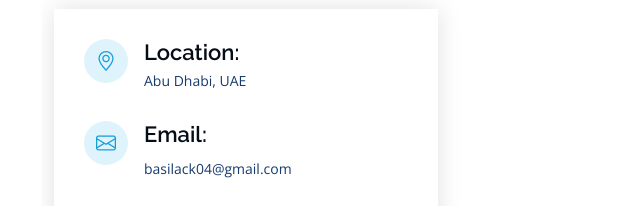
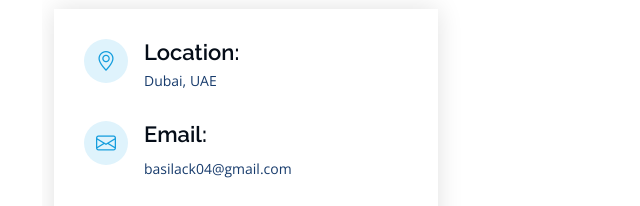
Before and after one commit to basilack/Portfolio-Website.github.io, a plain HTML site: page index.html in a window 1280 px wide. Shown: the part 5144-5350 px from the top of the page, 258-898 px from the left. Drawn offline with nearby package versions, Linux system fonts and the light colour scheme.

Commit message:
Updated index.html

```diff
--- a/index.html
+++ b/index.html
@@ -555,7 +555,7 @@
               <div class="address">
                 <i class="bi bi-geo-alt"></i>
                 <h4>Location:</h4>
-                <p>Abu Dhabi, UAE</p>
+                <p>Dubai, UAE</p>
               </div>
 
               <div class="email">
```
